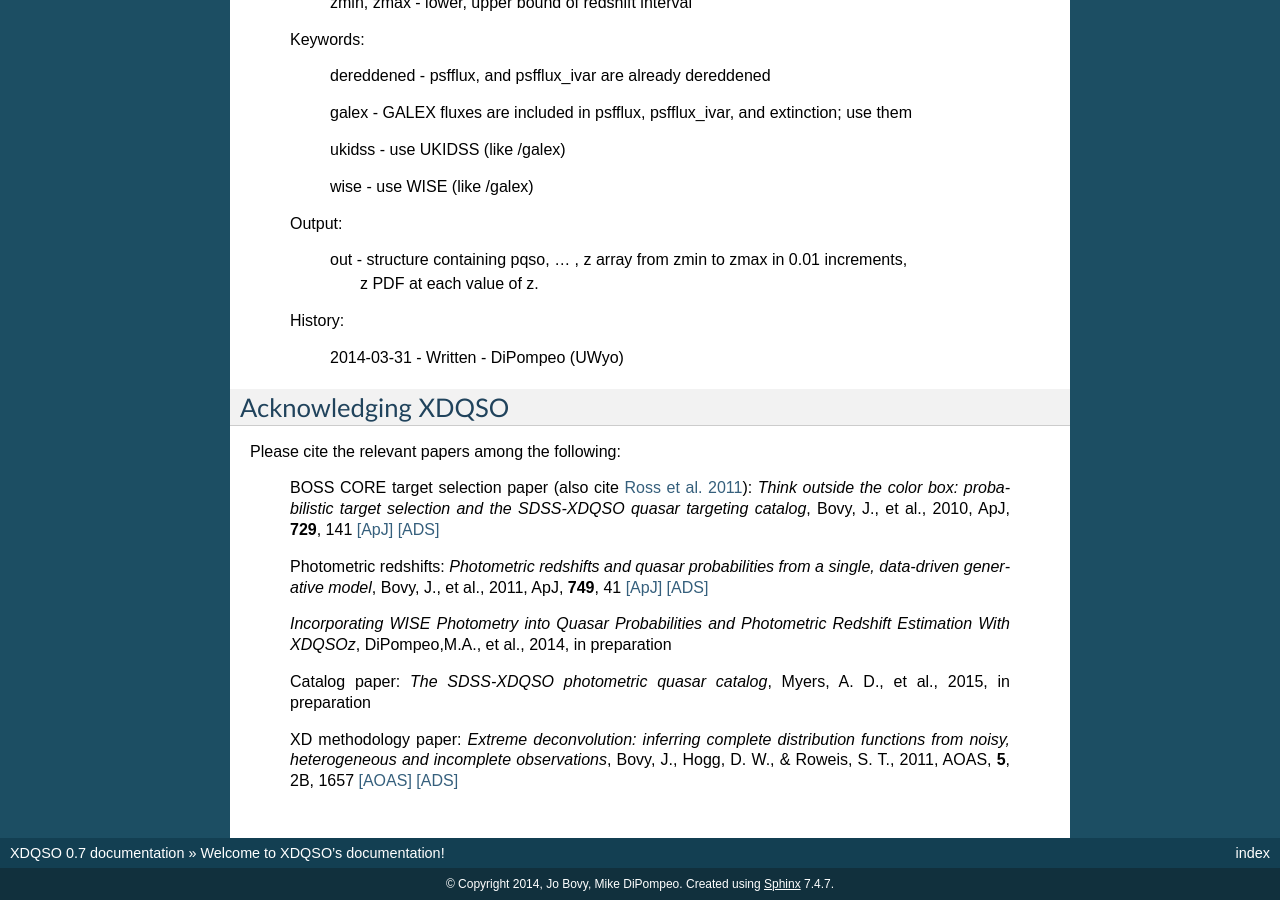
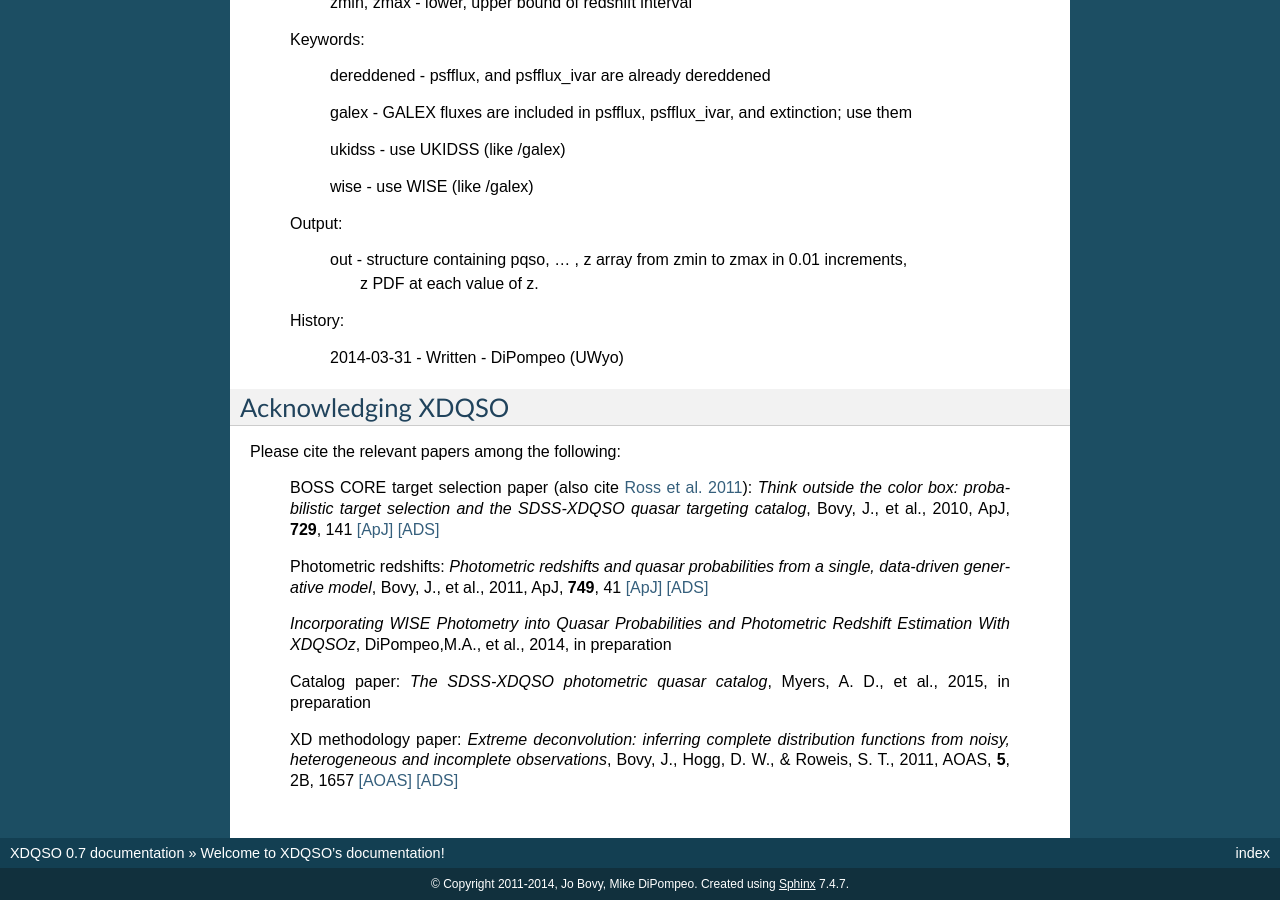
Before and after one commit to xdqso/xdqso, a Sphinx documentation site: the page built from doc/source/index.rst, in a window 1280 px wide and 900 px high, scrolled down 6748 px. Built offline with Sphinx 7.4.7, drawn with Linux system fonts in a browser that asks for light colours; formulas are drawn with MathJax 3; some of the changed text lies outside the part shown.

Commit message:
Documentation/copyright updates

```diff
--- a/doc/source/conf.py
+++ b/doc/source/conf.py
@@ -41,7 +41,7 @@
 
 # General information about the project.
 project = u'XDQSO'
-copyright = u'2014, Jo Bovy, Mike DiPompeo'
+copyright = u'2011-2014, Jo Bovy, Mike DiPompeo'
 
 # The version info for the project you're documenting, acts as replacement for
 # |version| and |release|, also used in various other places throughout the
--- a/doc/source/index.rst
+++ b/doc/source/index.rst
@@ -121,7 +121,7 @@
 
 An updated version of the catalog is available at
 
-???
+[link to be inserted - please contact code owners for temporary link]
 
 which includes updated probabilities incorporporating WISE fluxes, and
 photometric redshift PDFs for all objects with P(quasar) > 0.2.  Like the
```
